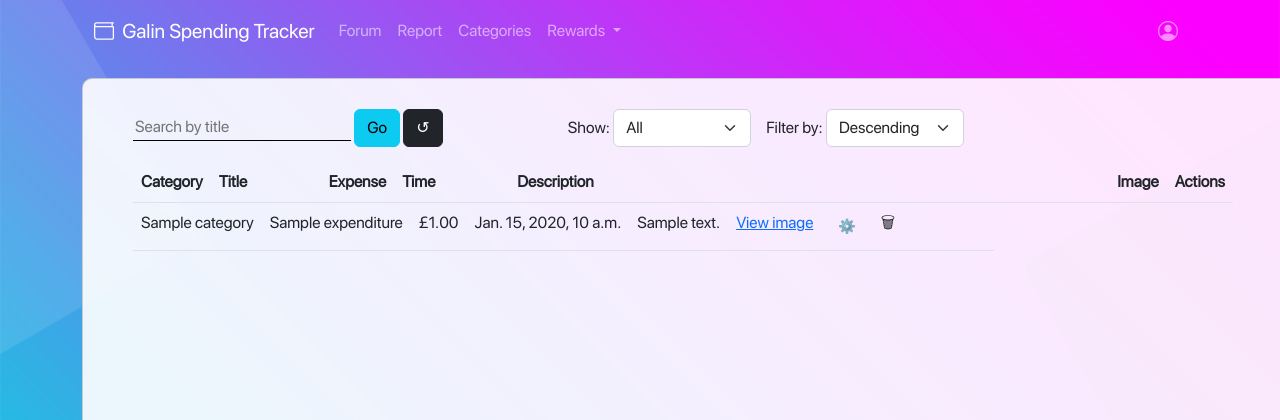
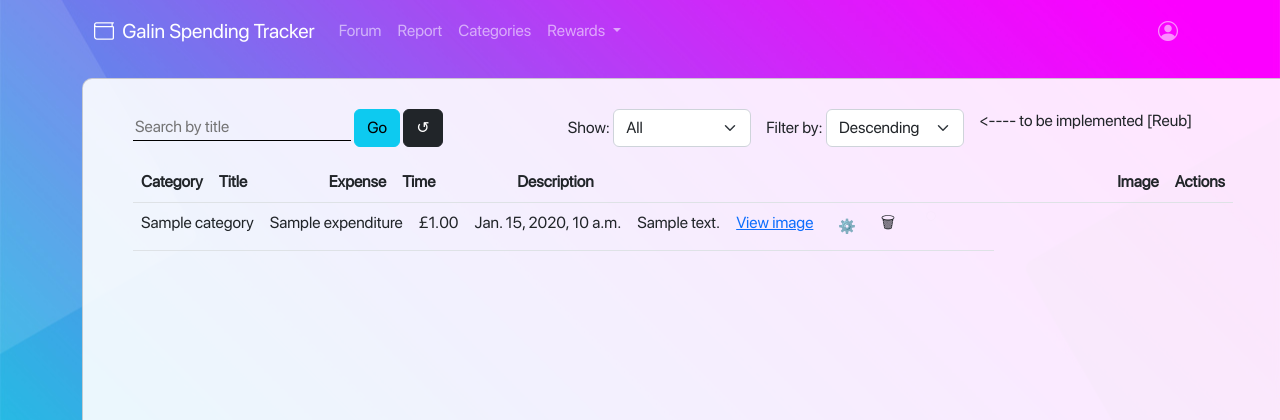
Before and after one commit to rb2cc/Team-Galin-Spending-Tracker, a Django app: page /expenditure_list/ in a window 1280 px wide. Shown: the top 420 px of the page. Run offline with Django 4.2, Linux system fonts and the light colour scheme; a user stored in the database is signed in; tables that the repository leaves empty hold one stand-in row (values such as "Sample post"); some libraries are stand-ins or nearby versions.

Commit message:
add to be implemented text next to Filter By: dropdown

```diff
--- a/tracker/templates/expenditure_list.html
+++ b/tracker/templates/expenditure_list.html
@@ -35,7 +35,7 @@
                         <option value="Latest">Latest</option>
                     </select>
                 </form>
-            </div>
+            </div><a><---- to be implemented [Reub]</a><div class="filter_dropdown"> </div>
         </div>
     <!-- table html -->
     <form id="expenditure_form" method="POST">
```
